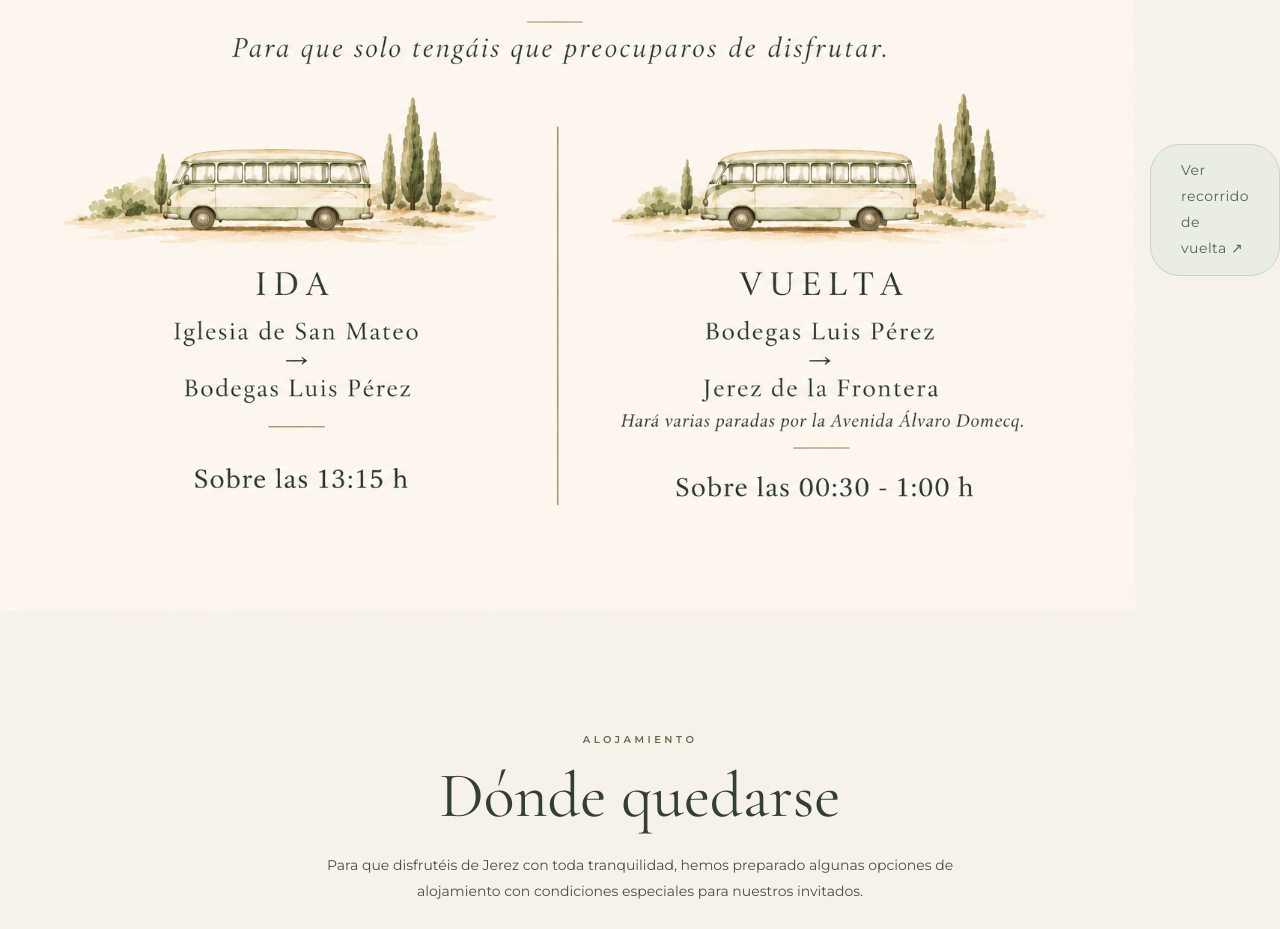
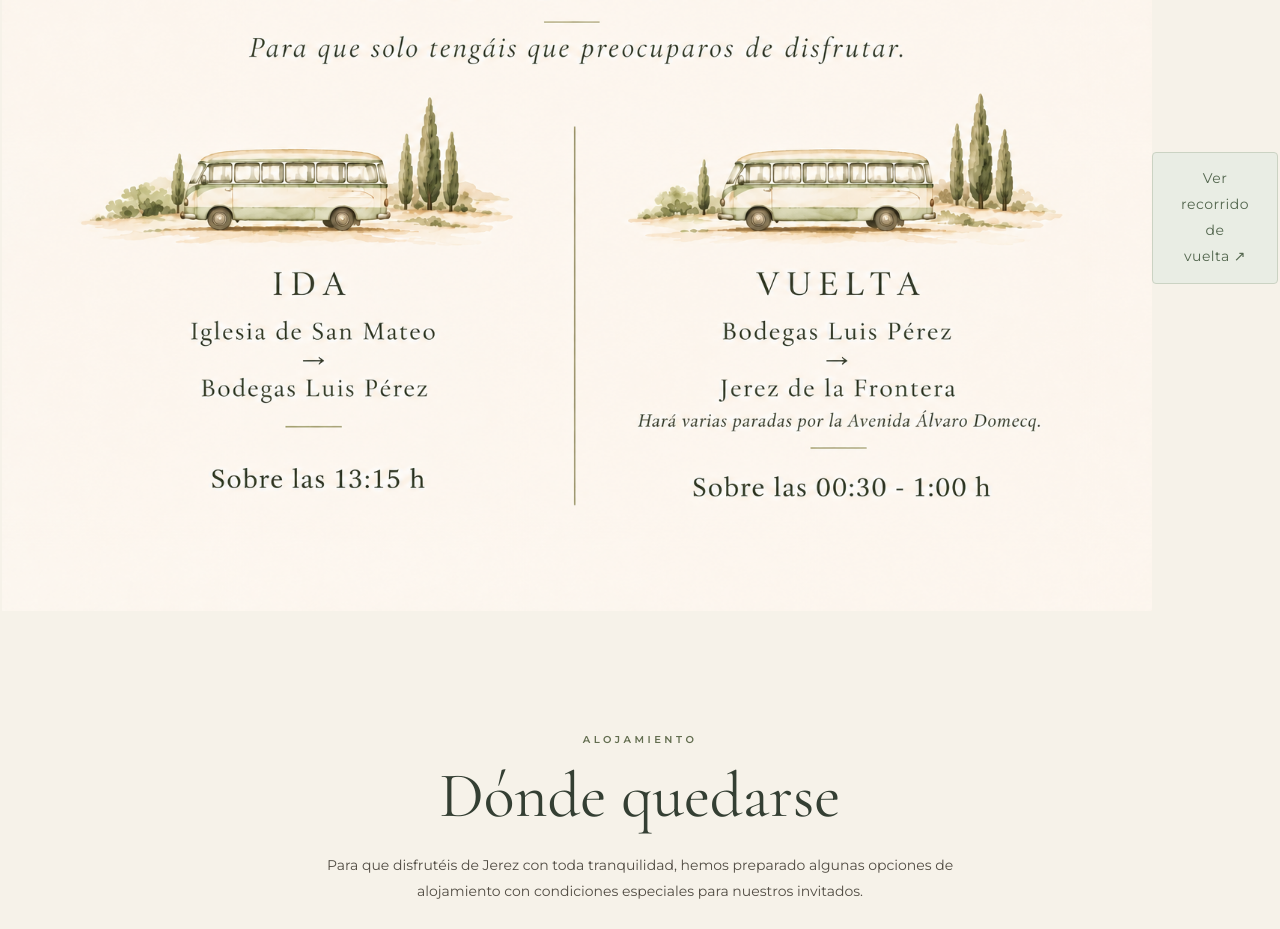
Before and after one commit to blankicamacho-lab/BlancaYJaime, a plain HTML site: page index.html in a window 1280 px wide. Shown: the part 2385-3314 px from the top of the page. Drawn offline with nearby package versions, Linux system fonts and the light colour scheme.

Commit message:
Update style.css

```diff
--- a/style.css
+++ b/style.css
@@ -1422,23 +1422,28 @@
 .enlaces-transporte {
   display: flex;
   justify-content: center;
-  padding: 10px 15px 45px;
+  align-items: center;
+  width: 100%;
+  padding: 20px 0 40px;
+  box-sizing: border-box;
 }
 
 .boton-transporte {
   display: inline-block;
-  padding: 13px 30px;
-  background: #e9ede4;
+  padding: 13px 28px;
+  background-color: #e9ede4;
   color: #53664e;
   border: 1px solid #cbd3c3;
-  border-radius: 30px;
+  border-radius: 4px;
   text-decoration: none;
+  font-family: inherit;
   font-size: 14px;
   letter-spacing: 0.5px;
+  text-align: center;
   transition: all 0.3s ease;
 }
 
 .boton-transporte:hover {
-  background: #53664e;
-  color: #fff;
+  background-color: #53664e;
+  color: #ffffff;
 }
```
